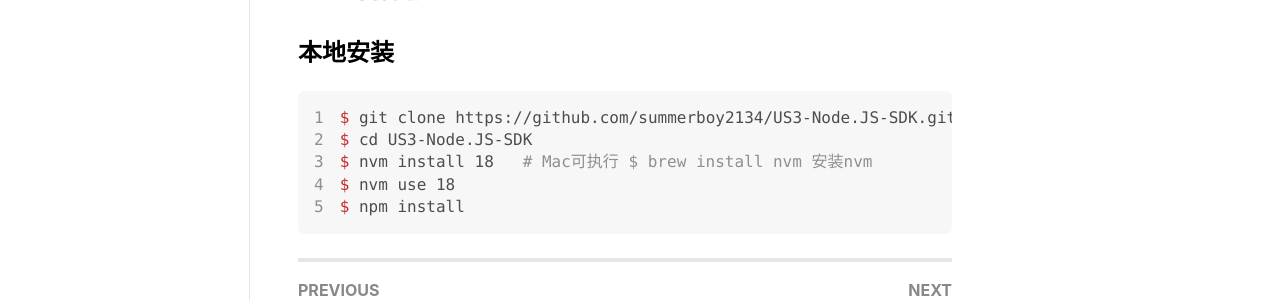
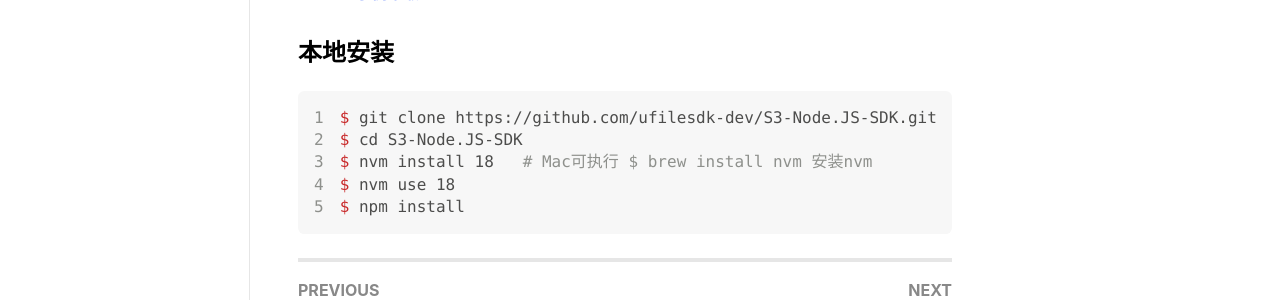
Before and after one commit to ucloud-us3/ucloud-us3.github.io, a Jekyll site: the page built from collections/_node.js-sdk/安装.md, in a window 1280 px wide. Shown: the part 611-911 px from the top of the page. Built offline with Jekyll 4.4.1, drawn with Linux system fonts in a browser that asks for light colours; nearby versions of some CDN libraries; comment, search, counter and statistics services are not loaded.

Commit message:
modify node.js url

```diff
--- a/collections/_node.js-sdk/安装.md
+++ b/collections/_node.js-sdk/安装.md
@@ -11,14 +11,14 @@ AWS SDK for JavaScript v3，推荐使用 ES6+ 版本的 JavaScript。在 Node.js
 * [通过Github下载](https://github.com/aws/aws-sdk-js-v3)
 
 ## 安装SDK示例
-* [SDK示例下载](https://github.com/summerboy2134/US3-Node.JS-SDK/tree/main)
+* [SDK示例下载](https://github.com/ufilesdk-dev/S3-Node.JS-SDK)
 
 ### 本地安装
 
 <div class="copyable" markdown="1">
 {% highlight bash linenos %}
-$ git clone https://github.com/summerboy2134/US3-Node.JS-SDK.git
-$ cd US3-Node.JS-SDK
+$ git clone https://github.com/ufilesdk-dev/S3-Node.JS-SDK.git
+$ cd S3-Node.JS-SDK
 $ nvm install 18   # Mac可执行 $ brew install nvm 安装nvm
 $ nvm use 18
 $ npm install
```
Also changed, not shown: collections/_js-sdk/快速使用.md (+1 -1 lines), collections/_node.js-sdk/概述.md (+1 -1 lines).
